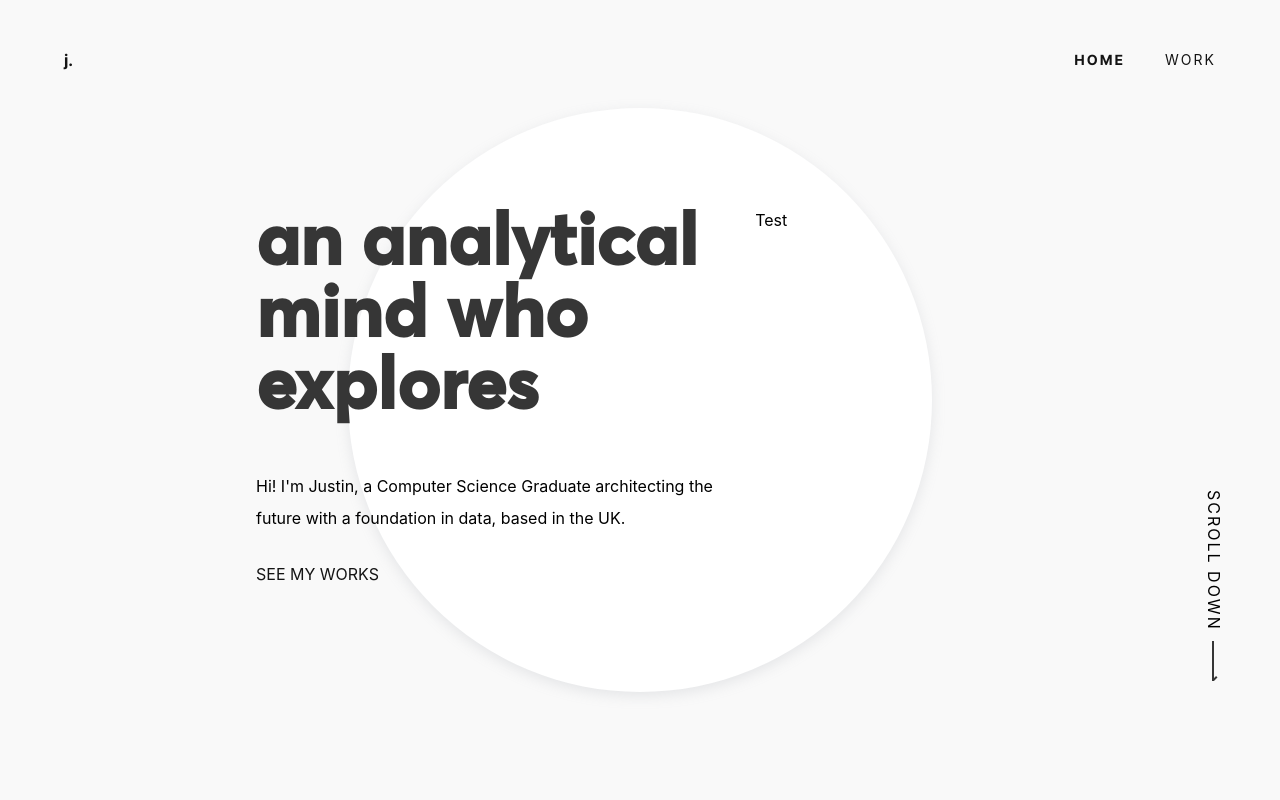
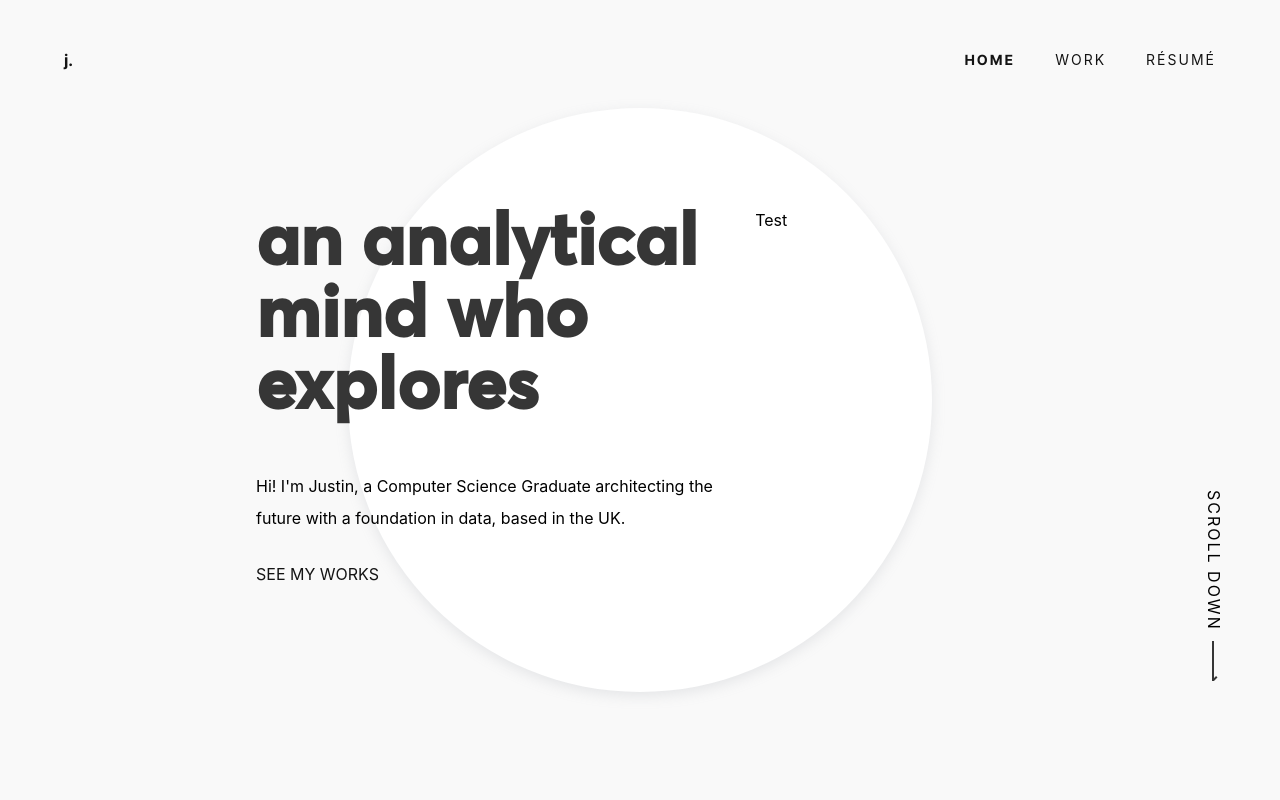
Before and after one commit to jhtkoo0426/jhtkoo0426.github.io, a React (Create React App) app in the folder app/: page / in a window 1280 px wide. Shown: the top 800 px of the page. Built offline with nearby package versions, Linux system fonts and the light colour scheme.

Commit message:
Added link to download resume

```diff
--- a/app/src/App.js
+++ b/app/src/App.js
@@ -46,8 +46,8 @@ export default function App() {
   }, []);
 
   return (
-    <HashRouter>
+    <BrowserRouter>
       <AppRoute />
-    </HashRouter>
+    </BrowserRouter>
   )
 }
--- a/app/src/pages/Layout.js
+++ b/app/src/pages/Layout.js
@@ -1,6 +1,5 @@
 import React, { useEffect, useState } from "react";
-import { Outlet, Link, NavLink, useLocation } from "react-router-dom";
-import { HashLink } from 'react-router-hash-link';
+import { Outlet, Link, NavLink } from "react-router-dom";
 
 import Anchor from "../components/Anchor";
 import Cursor from "../components/Cursor";
@@ -25,6 +24,7 @@ const Layout = () => {
           <div className="topnav-menu">
             <NavLink className="topnav-link anchor underline" activeclassname="active" to="/">home</NavLink>
             <NavLink className="topnav-link anchor underline" activeclassname="active" to="/work">work</NavLink>
+            <NavLink className="topnav-link anchor underline" activeclassname="active" to="/files/Justin_Koo_Resume_Aug23.pdf" target="_blank" download>Résumé</NavLink>
           </div>
         </nav>
 
```
Also changed, not shown: 1 other file (tests, documents, lock files or other folders).
